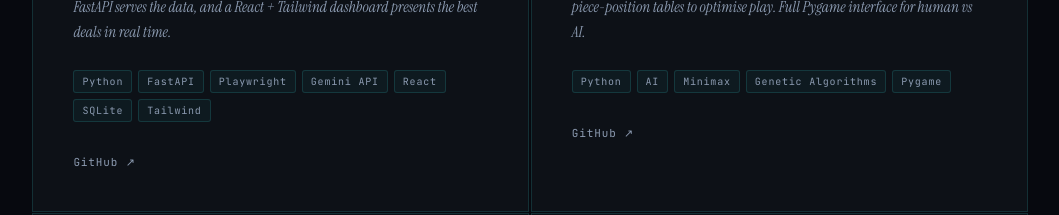
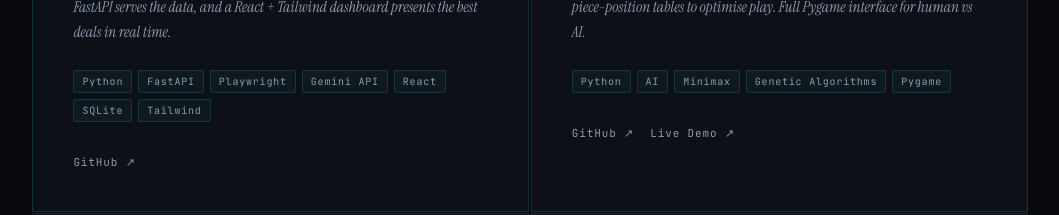
Before and after one commit to Nimaho71/portfolio, a Next.js app: page / in a window 1280 px wide. Shown: the part 3040-3255 px from the top of the page, without its empty margins (70-1129 px from the left). Built offline with nearby package versions, Linux system fonts and the light colour scheme.

Commit message:
add link to live demo for chess

```diff
--- a/app/page.tsx
+++ b/app/page.tsx
@@ -24,7 +24,7 @@ const PROJECTS = [
       "Chess AI built from scratch — 1700 ELO on Chess.com. Iterative-deepening NegaMax with alpha-beta pruning, plus a genetic algorithm that evolves piece-position tables to optimise play. Full Pygame interface for human vs AI.",
     tags: ["Python", "AI", "Minimax", "Genetic Algorithms", "Pygame"],
     github: "https://github.com/Nimaho71/chess-engine",
-    live: null as string | null,
+    live: "https://chess-nilshogberg.vercel.app",
     accent: "#3dfaff",
   },
   {
```
